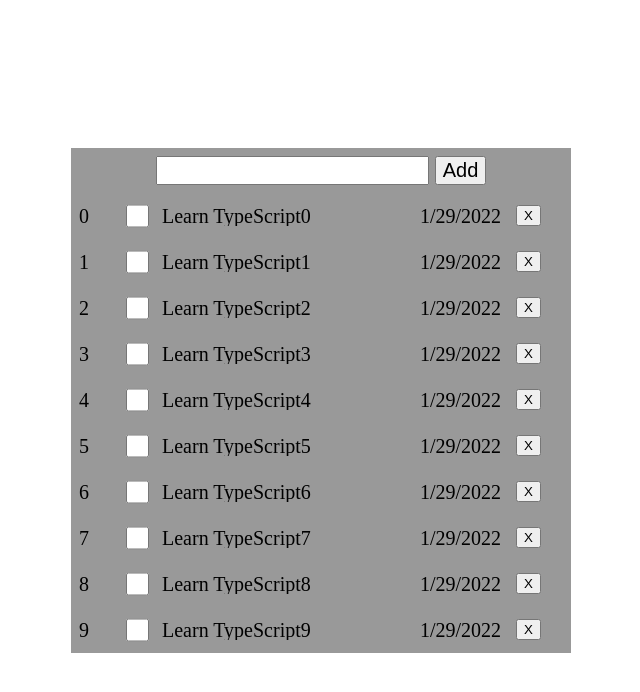
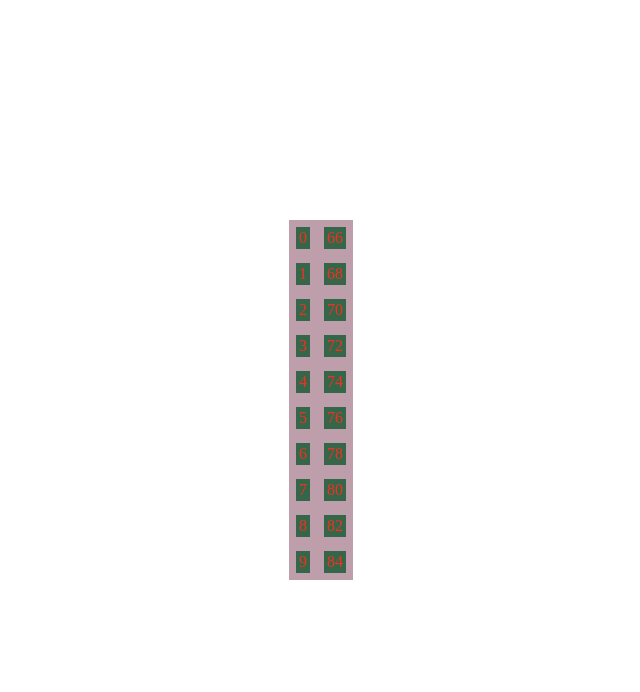
Before and after one commit to binaryjack/redux-toolkit-rtk-query, a React (Create React App) app: page / in a window 1280 px wide. Shown: the top 692 px of the page, without its empty margins (319-959 px from the left). Built offline with nearby package versions, Linux system fonts and the light colour scheme.

Commit message:
WIP Render Props

```diff
--- a/package.json
+++ b/package.json
@@ -3,6 +3,7 @@
   "version": "0.1.0",
   "private": true,
   "dependencies": {
+    "@reduxjs/toolkit": "^1.7.1",
     "@testing-library/jest-dom": "^5.16.1",
     "@testing-library/react": "^12.1.2",
     "@testing-library/user-event": "^13.5.0",
--- a/src/App.css
+++ b/src/App.scss
@@ -136,3 +136,35 @@ table {
   justify-content: center;
   align-items: center;
 }
+
+.table-dcomp {
+  justify-self: stretch;
+  position: relative;
+  display: flex;
+  flex-direction: row;
+  flex: 1;
+  background: red;
+
+  .row-dcomp {
+    background: blue;
+    color: yellow;
+    padding: 3px;
+    margin: 7px;
+  }
+}
+
+.table-dcomp-calc {
+  justify-self: stretch;
+  position: relative;
+  display: flex;
+  flex-direction: row;
+  flex: 1;
+  background: rgb(189, 158, 170);
+
+  .row-dcomp-calc {
+    background: rgb(54, 102, 74);
+    color: rgb(243, 48, 30);
+    padding: 3px;
+    margin: 7px;
+  }
+}
--- a/src/App.tsx
+++ b/src/App.tsx
@@ -1,13 +1,70 @@
-import './App.css';
+import './App.scss';
 import TodoUi from './todo/todo';
+import { ApiProvider } from '@reduxjs/toolkit/query/react';
+import { todoApi } from './feature/TodoApi';
+import { useEffect, useState } from 'react';
+
+interface Data {
+  id: number;
+  calc: number;
+  newCalc: number;
+}
+
+const template = (data?: Data): React.ReactElement => {
+  if (!data) return <></>;
+  return (
+    <div className="table-dcomp-calc">
+      <div className="row-dcomp-calc">{data.id}</div>
+      <div className="row-dcomp-calc">{data.calc + data.newCalc}</div>
+    </div>
+  );
+};
+
+type Props = {
+  template?: (data?: Data) => React.ReactElement;
+  data: Data;
+};
+
+const DComponent = ({ template, data }: Props): React.ReactElement => {
+  return (
+    <>
+      {template ? (
+        template(data)
+      ) : (
+        <div className="table-dcomp">
+          <div className="row-dcomp">{data.id}</div>
+          <div className="row-dcomp">{data.calc}</div>
+          <div className="row-dcomp">{data.newCalc}</div>
+        </div>
+      )}
+    </>
+  );
+};
 
 const App = () => {
+  const [coll, setCol] = useState<Data[]>([]);
+
+  useEffect(() => {
+    const collTempData: Data[] = [];
+    for (let i = 0; i < 10; i++) {
+      const dataTemp: Data = { id: i, calc: i + 54, newCalc: i + 12 };
+      collTempData.push(dataTemp);
+    }
+    setCol(collTempData);
+  }, []);
+
   return (
     <div className="App">
-      <TodoUi />
-
+      <ApiProvider api={todoApi}>
+        <div>
+          {coll &&
+            coll.map((item: Data, index: number) => (
+              <DComponent key={index} data={item} template={template} />
+            ))}
+        </div>
+      </ApiProvider>
     </div>
   );
-}
+};
 
 export default App;
--- /dev/null
+++ b/src/feature/TodoApi.ts
@@ -0,0 +1,44 @@
+import { createApi, fetchBaseQuery } from '@reduxjs/toolkit/query/react';
+import { Todo } from '../model/todoModel';
+
+export const todoApi = createApi({
+  reducerPath: 'todoApi',
+  baseQuery: fetchBaseQuery({ baseUrl: 'https://localhost:44331/api/Todos' }),
+  tagTypes: ['Todos'],
+  endpoints: (builder) => ({
+    getAll: builder.query<Todo[], void>({
+      query: () => 'todos',
+      providesTags: [{ type: 'Todos', id: 'LIST' }],
+    }),
+    addTodo: builder.mutation<Todo, Todo>({
+      query(todo) {
+        return {
+          url: 'add',
+          method: 'POST',
+          body: todo,
+        };
+      },
+      invalidatesTags: [{ type: 'Todos', id: 'LIST' }],
+    }),
+    updateTodo: builder.mutation<Todo, Todo>({
+      query(todo) {
+        return {
+          url: `update/${todo.id}`,
+          method: 'PUT',
+          body: todo,
+        };
+      },
+      invalidatesTags: [{ type: 'Todos', id: 'LIST' }],
+    }),
+    deleteTodo: builder.mutation<Todo, Todo>({
+      query(todo) {
+        return {
+          url: `delete/${todo.id}`,
+          method: 'POST',
+          body: todo,
+        };
+      },
+      invalidatesTags: [{ type: 'Todos', id: 'LIST' }],
+    }),
+  }),
+});
--- a/src/todo/todo.tsx
+++ b/src/todo/todo.tsx
@@ -1,4 +1,5 @@
 import { useEffect, useState } from 'react';
+import { todoApi } from '../feature/TodoApi';
 import { Todo } from '../model/todoModel';
 import './todo.scss';
 
@@ -65,70 +66,51 @@ const Items: React.FC<ItemsProps> = ({
 type TodoUiProps = {};
 
 const TodoUi: React.FC<TodoUiProps> = (): JSX.Element => {
-  const [data, setData] = useState<Todo[]>([]);
-  const [newTask, setNewTask] = useState<string>('');
-
-  useEffect(() => {
-    fakeData();
-  }, []);
-
   const getNewDueDate = () => {
     const date = new Date();
     const dueDate = new Date(date.setDate(date.getDate() + 1));
     return dueDate;
   };
-
-  const fakeData = () => {
-    const dataCollection: Todo[] = [];
-    for (let i = 0; i < 10; i++) {
-      dataCollection.push({
-        sortOrder: i,
-        id: i.toString(),
-        task: `Learn TypeScript${i}`,
-        done: false,
-        dueDate: getNewDueDate().toLocaleDateString(),
-      });
-    }
-    setData(dataCollection);
-  };
+  const [newTask, setNewTask] = useState<string>('');
+  const { data: todos, isLoading } = todoApi.useGetAllQuery();
+  const [addTodo] = todoApi.useAddTodoMutation();
+  const [updateTodo] = todoApi.useUpdateTodoMutation();
+  const [deleteTodo] = todoApi.useDeleteTodoMutation();
 
   const onAdd = () => {
-    if (!newTask) return;
-    const last = data[data.length - 1];
-    const nextId = last.sortOrder + 1;
-    const newCollecton = [
-      {
-        sortOrder: nextId,
-        id: nextId.toString(),
-        task: newTask,
-        dueDate: getNewDueDate().toLocaleDateString(),
-      } as Todo,
-      ...data,
-    ].sort((a, b) => a.sortOrder - b.sortOrder);
-    setData(newCollecton);
+    if (!newTask || !todos) return;
+    const last = todos[todos.length - 1];
+
+    const nextId = last && last.sortOrder ? last.sortOrder + 1 : 1;
+    const newTodo = {
+      sortOrder: nextId,
+      id: nextId.toString(),
+      task: newTask,
+      dueDate: getNewDueDate().toLocaleDateString(),
+    } as Todo;
+    addTodo(newTodo);
+
     setNewTask('');
   };
   const onRemove = (id: string) => {
+    if (!todos) return;
+
     console.log('remove: ', id);
 
-    const element = data.find((o) => o.id === id);
+    const element = todos.find((o) => o.id === id);
     if (!element) return;
-
-    const newCollecton = [...data.filter((o) => o.id !== id)].sort(
-      (a, b) => a.sortOrder - b.sortOrder,
-    );
-    console.log(`id: ${element.id} is ${element.done}`);
-    setData(newCollecton);
+    deleteTodo(element);
   };
   const onCheck = (id: string) => {
-    const element = data.find((o) => o.id === id);
+    if (!todos) return;
+
+    const element = todos.find((o) => o.id === id);
     if (!element) return;
-    element.done = !element.done;
-    const newCollecton = [element, ...data.filter((o) => o.id !== id)].sort(
-      (a, b) => a.sortOrder - b.sortOrder,
-    );
-    console.log(`id: ${element.id} is ${element.done}`);
-    setData(newCollecton);
+    const newTodo = { ...element };
+
+    newTodo.done = !newTodo.done;
+    console.log(newTodo);
+    updateTodo(newTodo);
   };
 
   return (
@@ -142,7 +124,10 @@ const TodoUi: React.FC<TodoUiProps> = (): JSX.Element => {
         <button onClick={onAdd}>Add</button>
       </div>
       <div className="tasks-container">
-        <Items todos={data} onRemove={onRemove} onChecked={onCheck} />
+        {isLoading ? 'loading...' : ''}
+        {todos && (
+          <Items todos={todos} onRemove={onRemove} onChecked={onCheck} />
+        )}
       </div>
     </div>
   );
```
Also changed, not shown: 1 other file (tests, documents, lock files or other folders).
